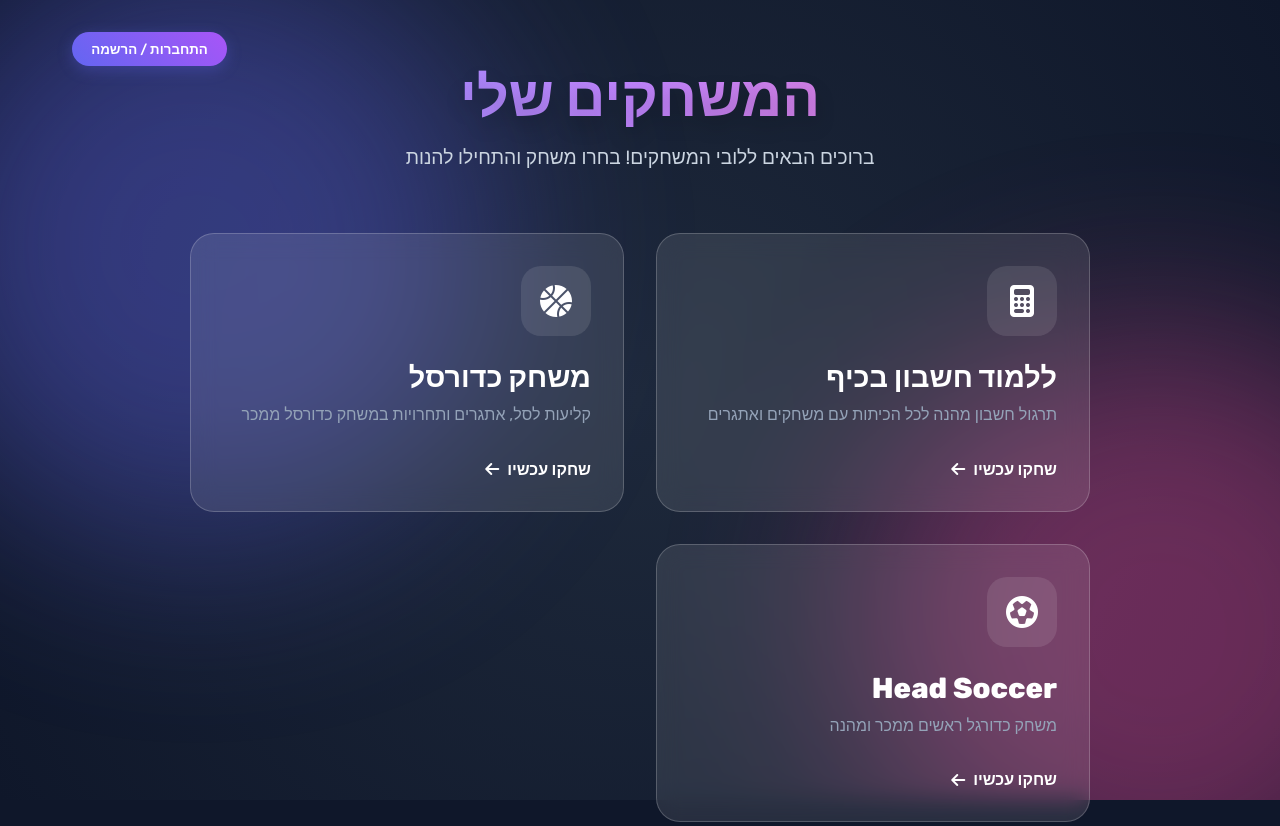
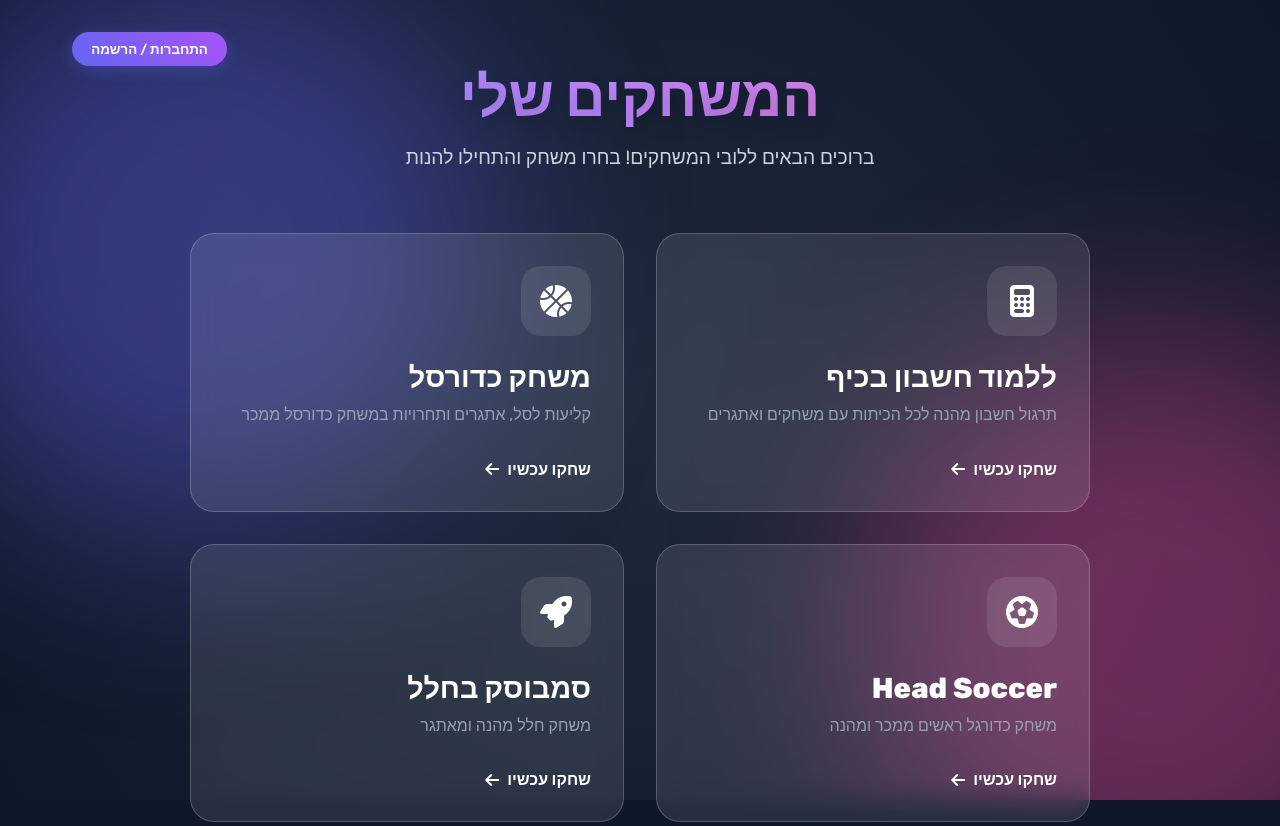
Before and after one commit to whoneedsaname-1/hub, a plain HTML site: page index.html in a window 1280 px wide. Shown: the top 826 px of the page. Drawn offline with Linux system fonts and the light colour scheme.

Commit message:
Add files via upload
הוספת אתר

```diff
--- a/index.html
+++ b/index.html
@@ -1,4 +1,3 @@
-<!DOCTYPE html>
 <html lang="he" dir="rtl">
 
 <head>
@@ -67,6 +66,19 @@
                 </div>
                 <div class="card-bg"></div>
             </a>
+
+            <!-- Game 4: Sambusak in Space -->
+            <a href="https://whoneedsaname-1.github.io/sambusak/" class="game-card space-card" target="_blank">
+                <div class="card-content">
+                    <div class="icon-wrapper">
+                        <i class="fa-solid fa-rocket"></i>
+                    </div>
+                    <h2>סמבוסק בחלל</h2>
+                    <p>משחק חלל מהנה ומאתגר</p>
+                    <span class="play-btn">שחקו עכשיו <i class="fa-solid fa-arrow-left"></i></span>
+                </div>
+                <div class="card-bg"></div>
+            </a>
         </div>
     </main>
 
```
